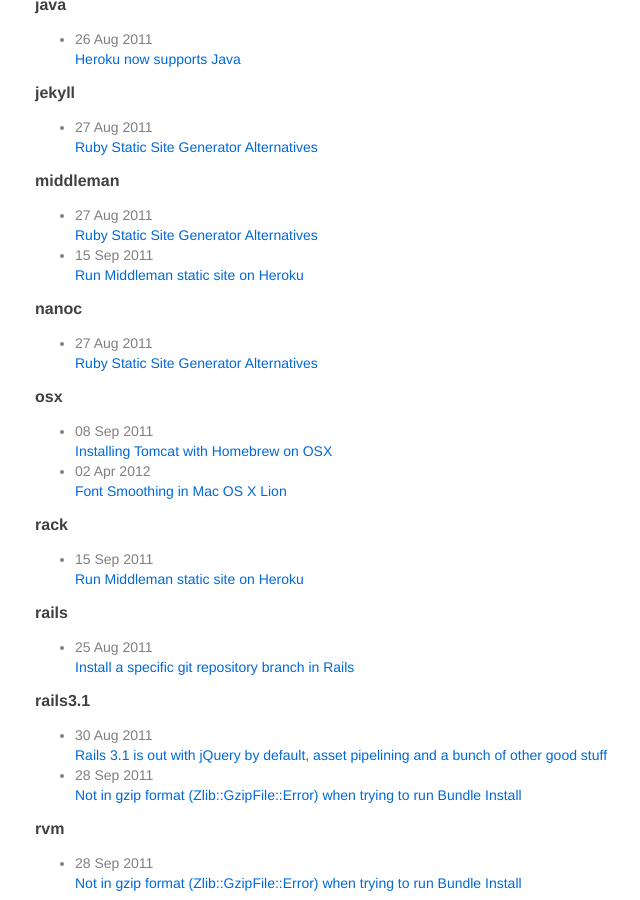
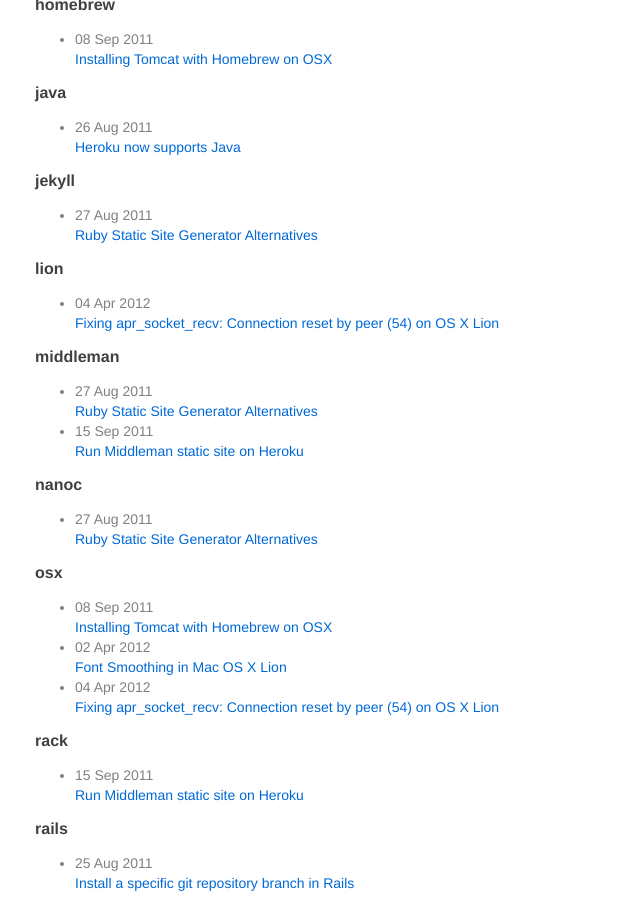
Before and after one commit to tors/tors.github.com, a Jekyll site: the page built from tags.html, in a window 1280 px wide and 900 px high, scrolled down 1141 px. Shown: the whole window, without its empty margins (285-925 px from the left). Built offline with Jekyll 4.4.1, drawn with Linux system fonts in a browser that asks for light colours; some of the changed text lies outside the part shown.

Commit message:
fixing ab on osx lion

```diff
--- a/tags.html
+++ b/tags.html
@@ -14,6 +14,11 @@
 <ul class="posts">          <li>
             <div>27 Aug 2011</div>
             <a href="/ruby-static-site-generator-alternatives">Ruby Static Site Generator Alternatives</a>
+          </li>
+</ul>      <h3 id="apache">apache</h3>
+<ul class="posts">          <li>
+            <div>04 Apr 2012</div>
+            <a href="/fixing-apr-socket-recv-connection-reset-by-peer-54-on-os-x-lion">Fixing apr_socket_recv: Connection reset by peer (54) on OS X Lion</a>
           </li>
 </ul>      <h3 id="beanstalk">beanstalk</h3>
 <ul class="posts">          <li>
@@ -74,6 +79,11 @@
             <div>27 Aug 2011</div>
             <a href="/ruby-static-site-generator-alternatives">Ruby Static Site Generator Alternatives</a>
           </li>
+</ul>      <h3 id="lion">lion</h3>
+<ul class="posts">          <li>
+            <div>04 Apr 2012</div>
+            <a href="/fixing-apr-socket-recv-connection-reset-by-peer-54-on-os-x-lion">Fixing apr_socket_recv: Connection reset by peer (54) on OS X Lion</a>
+          </li>
 </ul>      <h3 id="middleman">middleman</h3>
 <ul class="posts">          <li>
             <div>27 Aug 2011</div>
@@ -96,6 +106,10 @@
           <li>
             <div>02 Apr 2012</div>
             <a href="/font-smoothing-in-mac-os-x-lion">Font Smoothing in Mac OS X Lion</a>
+          </li>
+          <li>
+            <div>04 Apr 2012</div>
+            <a href="/fixing-apr-socket-recv-connection-reset-by-peer-54-on-os-x-lion">Fixing apr_socket_recv: Connection reset by peer (54) on OS X Lion</a>
           </li>
 </ul>      <h3 id="rack">rack</h3>
 <ul class="posts">          <li>
```
Also changed, not shown: _posts/2012-04-04-fixing-apr-socket-recv-connection-reset-by-peer-54-on-os-x-lion.textile (added, +52 -0 lines).
